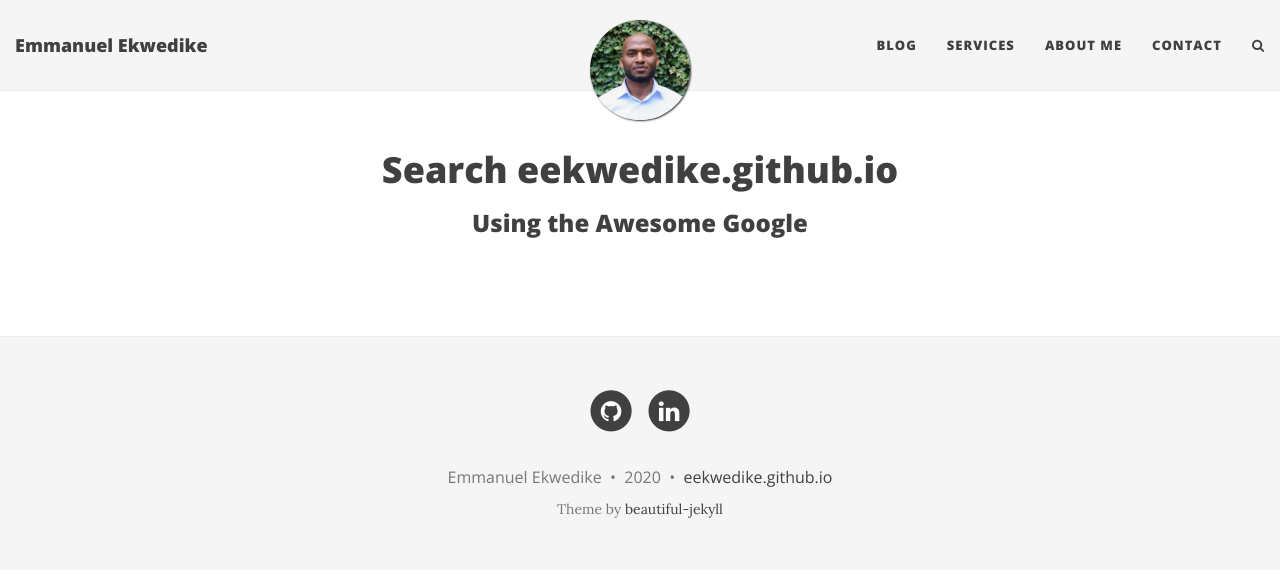
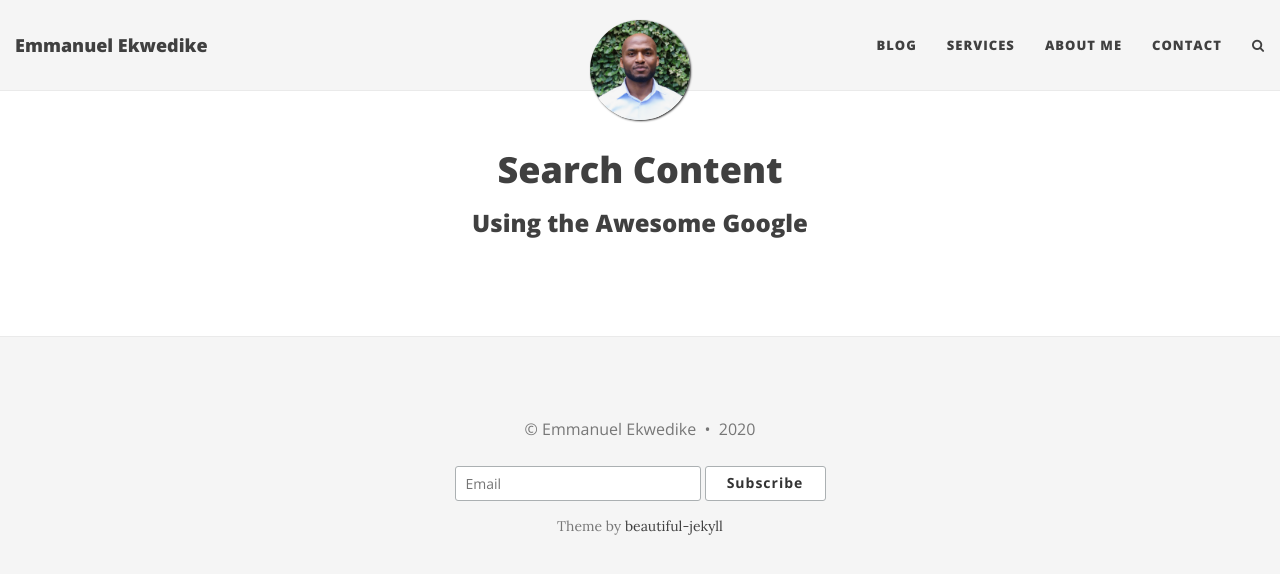
Before and after one commit to eekwedike/eekwedike.github.io, a Jekyll site: the page built from search.html, in a window 1280 px wide. Shown: the top 574 px of the page. Built offline with Jekyll 4.4.1, drawn with Linux system fonts in a browser that asks for light colours; nearby versions of some CDN libraries; comment, search, counter and statistics services are not loaded.

Commit message:
clean up files

```diff
--- a/_includes/footer.html
+++ b/_includes/footer.html
@@ -1,49 +1,146 @@
 <footer>
-  <div class="container beautiful-jekyll-footer">
+  <div class="container">
     <div class="row">
       <div class="col-lg-8 col-lg-offset-2 col-md-10 col-md-offset-1">
         <ul class="list-inline text-center footer-links">
-          {%- for link in site.social-network-links -%}
-            {%- assign curkey = link[0] -%}
-            {%- assign element = site.data.SocialNetworks[curkey] -%}
+
+          {% if site.author.email and site.footer-links-active.email %}
           <li>
-            {%- if curkey == 'rss' -%}
-              <a href="{{ '/feed.xml' | relative_url }}" title="{{ element.name }}">
-            {%- elsif curkey == 'yelp' -%}
-              <a href="https://{{ site.social-network-links[curkey] }}.yelp.com" title="{{ element.name }}">
-            {%- else -%}
-              <a href="{{element.baseURL}}{{ site.social-network-links[curkey] }}" title="{{ element.name }}">
-            {%- endif -%}
+            <a href="mailto:{{ site.author.email }}?subject=Hello from {{ site.url-pretty }}" title="Email me">
+              <span class="fa-stack fa-lg">
+                <i class="fa fa-circle fa-stack-2x"></i>
+                <i class="fa fa-envelope fa-stack-1x fa-inverse"></i>
+              </span>
+            </a>
+          </li>
+          {% endif %}
+
+          {% if site.author.calendly and site.footer-links-active.calendly %}
+          <li>
+            <a href="https://calendly.com/{{ site.author.calendly }}" target="_blank" title="Schedule a meeting with me">
+              <span class="fa-stack fa-lg">
+                <i class="fa fa-circle fa-stack-2x"></i>
+                <i class="fa fa-calendar-check-o fa-stack-1x fa-inverse"></i>
+              </span>
+            </a>
+          </li>
+          {% endif %}
+
+          {% if site.author.twitter and site.footer-links-active.twitter %}
+          <li>
+            <a href="https://twitter.com/{{ site.author.twitter }}" title="Twitter">
+              <span class="fa-stack fa-lg">
+                <i class="fa fa-circle fa-stack-2x"></i>
+                <i class="fa fa-twitter fa-stack-1x fa-inverse"></i>
+              </span>
+            </a>
+          </li>
+          {% endif %}
+
+          {% if site.author.github and site.footer-links-active.github %}
+          <li>
+            <a href="https://github.com/{{ site.author.github }}" title="GitHub">
+              <span class="fa-stack fa-lg">
+                <i class="fa fa-circle fa-stack-2x"></i>
+                <i class="fa fa-github fa-stack-1x fa-inverse"></i>
+              </span>
+            </a>
+          </li>
+          {% endif %}
+
+          {% if site.author.facebook and site.footer-links-active.facebook %}
+          <li>
+            <a href="https://www.facebook.com/{{ site.author.facebook }}" title="Facebook">
+              <span class="fa-stack fa-lg">
+                <i class="fa fa-circle fa-stack-2x"></i>
+                <i class="fa fa-facebook fa-stack-1x fa-inverse"></i>
+              </span>
+            </a>
+          </li>
+          {% endif %}
+
+          {% if site.author.stackoverflow and site.footer-links-active.stackoverflow %}
+          <li>
+            <a href="https://stackoverflow.com/{{ site.author.stackoverflow }}" title="StackOverflow">
+              <span class="fa-stack fa-lg">
+                <i class="fa fa-circle fa-stack-2x"></i>
+                <i class="fa fa-stack-overflow fa-stack-1x fa-inverse"></i>
+              </span>
+            </a>
+          </li>
+          {% endif %}
+
+          {% if site.author.linkedin and site.footer-links-active.linkedin %}
+          <li>
+            <a href="https://linkedin.com/{{ site.author.linkedin }}" title="LinkedIn">
+              <span class="fa-stack fa-lg">
+                <i class="fa fa-circle fa-stack-2x"></i>
+                <i class="fa fa-linkedin fa-stack-1x fa-inverse"></i>
+              </span>
+            </a>
+          </li>
+          {% endif %}
+
+        {% if site.author.telephone and site.footer-links-active.telephone %}
+          <li>
+            <a href="tel:{{ site.author.telephone }}" title="Phone">
               <span class="fa-stack fa-lg" aria-hidden="true">
                 <i class="fa fa-circle fa-stack-2x"></i>
-                  <i class="fa {{ element.icon }} fa-stack-1x fa-inverse"></i>
+                <i class="fa fa-phone fa-stack-1x fa-inverse"></i>
               </span>
-                <span class="sr-only">{{ element.name }}</span>
+              <span class="sr-only">Phone</span>
             </a>
           </li>
-          {%- endfor -%}
+          {% endif %}
+
+          {% if site.footer-links-active.rss %}
+          <li>
+            <a href="{{ '/feed.xml' | prepend: site.baseurl }}" title="Subscribe to my blog">
+              <span class="fa-stack fa-lg">
+                <i class="fa fa-circle fa-stack-2x"></i>
+                <i class="fa fa-rss fa-stack-1x fa-inverse"></i>
+              </span>
+            </a>
+          </li>
+          {% endif %}
+
         </ul>
+
         <p class="copyright text-muted">
-      {{ site.author.name }}
+          &copy; {{ site.author.name }}
           &nbsp;&bull;&nbsp;
           {{ site.time | date: '%Y' }}
 
-      {% if site.url-pretty %}
+          {% if site.author.email %}
           &nbsp;&bull;&nbsp;
-      <a href="{{ '' | absolute_url }}">{{ site.url-pretty }}</a>
+          <a href="mailto:{{ site.author.email }}?subject=Hello from {{ site.url-pretty }}">{{ site.author.email }}</a>
           {% endif %}
+        </p>
 
-      {% if site.matomo %}
-        {% if site.matomo.opt-out %}
-          &nbsp;&bull;&nbsp;
-          <a href="http://{{- site.matomo.uri -}}/index.php?module=CoreAdminHome&action=optOut" target="_blank" class="text_muted">Do-not-Track</a>
-        {% endif %}
-      {% endif%}
-      </p>
+
+        <div id="mailchimp-subscribe-section-footer" class="mailchimp-subscribe-section">
+        <div id="mc_embed_signup-footer">
+          <form action="https://github.us8.list-manage.com/subscribe/post?u=c27473d934abdfe8ee7bf3bd9&amp;id=2f660b97e3" method="post" id="mc-embedded-subscribe-form-footer" name="mc-embedded-subscribe-form" class="validate" target="_blank" novalidate>
+            <div id="mc_embed_signup_scroll-footer">
+              <div class="container">
+                <div class="row">
+                  <div class="col-sm-8 col-xs-12">
+                    <input type="email" value="" name="EMAIL" class="email" id="mce-EMAIL-footer" placeholder="Email" required="">
+                  </div>
+                  <div class="col-sm-4 col-xs-12">
+                    <input type="submit" value="Subscribe" name="subscribe" id="mc-embedded-subscribe-footer" class="button">
+                  </div>
+                </div>
+              </div>
+              <div style="position: absolute; left: -5000px;" aria-hidden="true"><input type="text" name="b_c27473d934abdfe8ee7bf3bd9_2f660b97e3" tabindex="-1" value=""></div>
+            </div>
+          </form>
+        </div>
+        </div>
         <!-- Please don't remove this, keep my open source work credited :) -->
         <p class="theme-by text-muted">
           Theme by
-      <a href="https://deanattali.com/beautiful-jekyll/">beautiful-jekyll</a>
+          <a href="https://beautifuljekyll.com/">beautiful-jekyll</a>
         </p>
       </div>
     </div>
--- a/search.html
+++ b/search.html
@@ -4,7 +4,7 @@ title: "Search eekwedike.github.io"
 css: "/css/searchpage.css"
 ---
 
-<h1 style="text-align:center"> Search eekwedike.github.io </h1>
+<h1 style="text-align:center"> Search Content </h1>
 
 <h3 style="text-align:center"> Using the Awesome Google </h3>
 
```
Also changed, not shown: Gemfile (deleted, +0 -7 lines), blog.html (deleted, +0 -51 lines), contact.html (deleted, +0 -26 lines), Gemfile.lock (deleted), 1 other file. Lines whose indentation alone changed are shown as unchanged.
